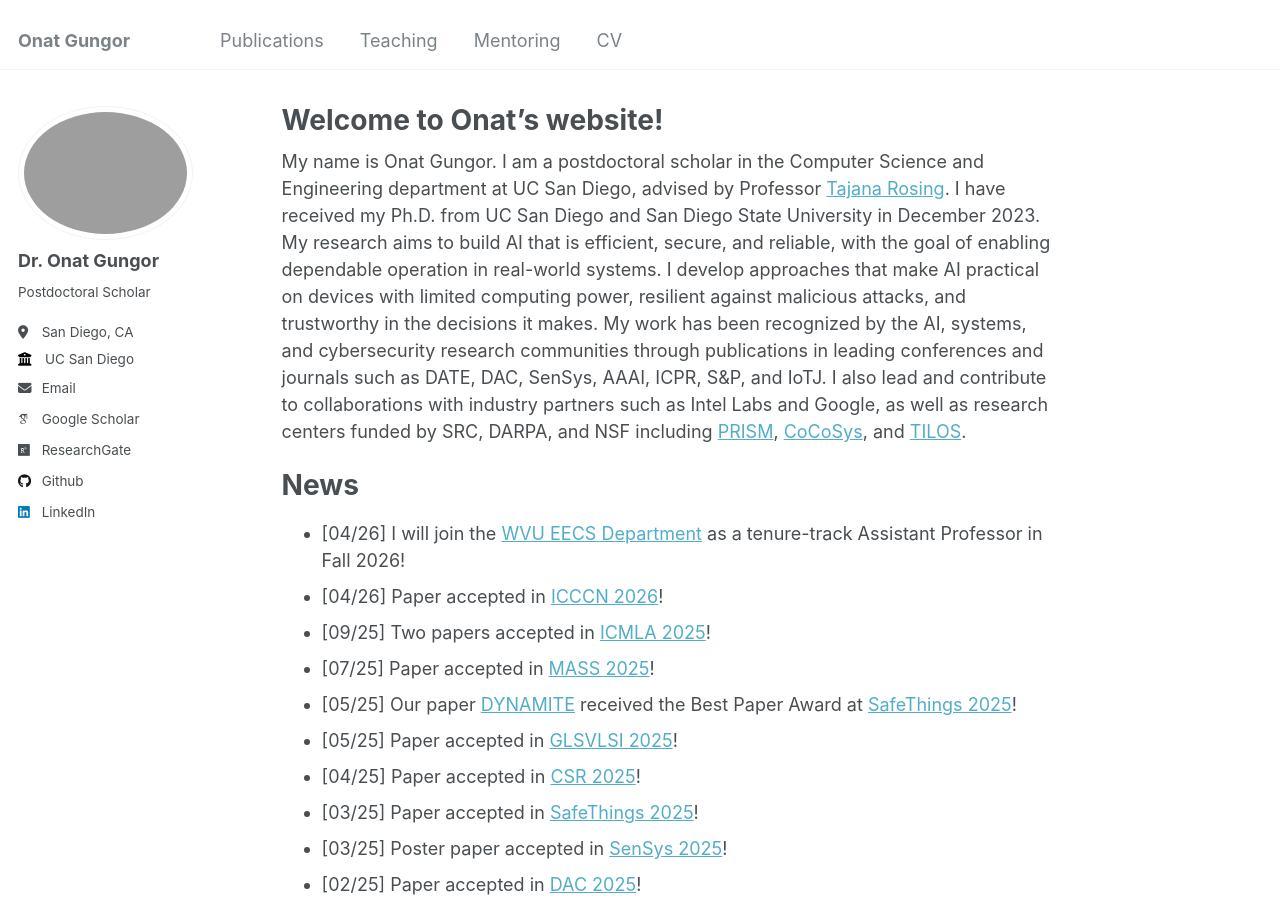
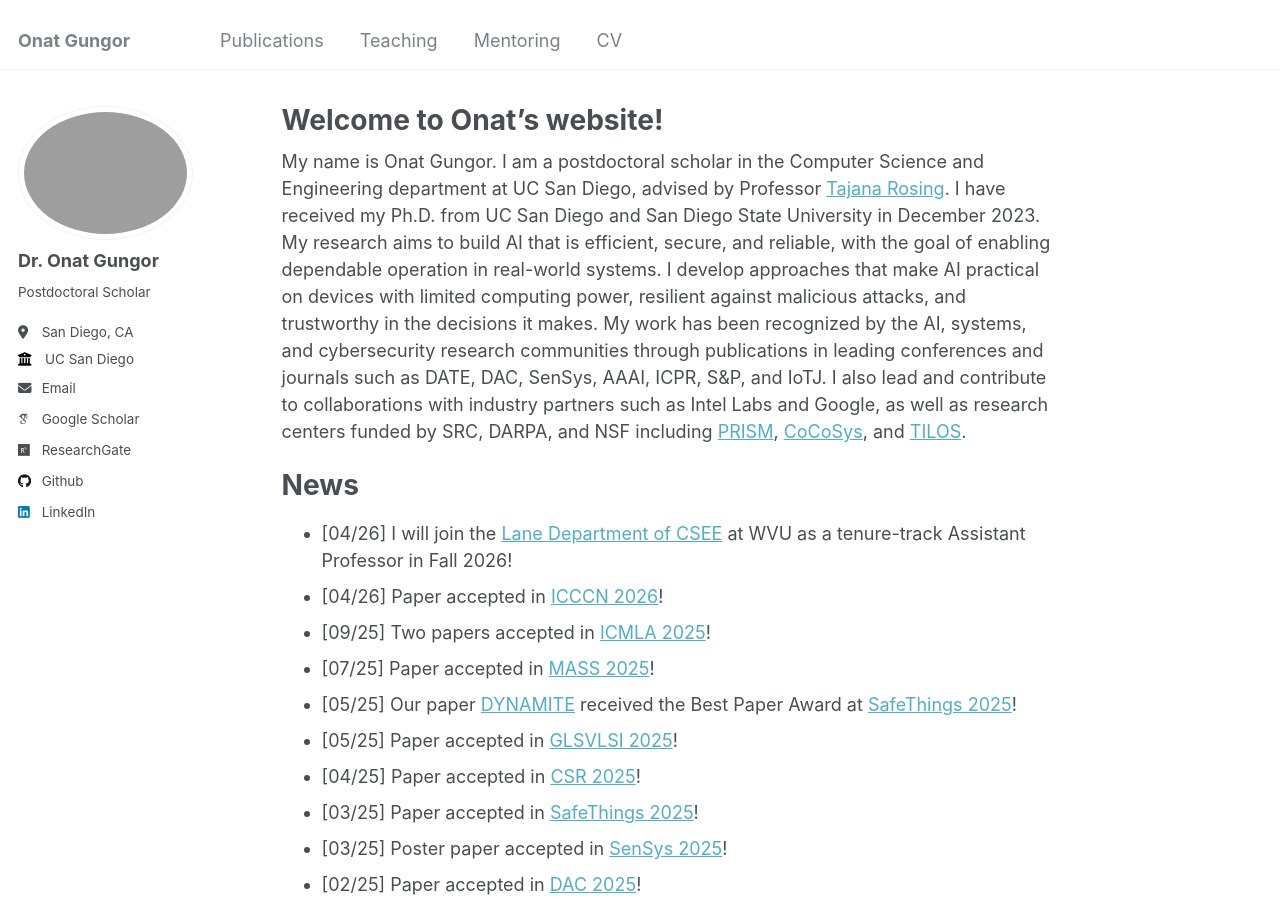
Before and after one commit to onatucsd/onatucsd.github.io, a Jekyll site: the page built from _pages/about.md, in a window 1280 px wide and 900 px high. Built offline with Jekyll 4.4.1, drawn with Linux system fonts in a browser that asks for light colours; some web fonts are replaced.

Commit message:
Update about.md

```diff
--- a/_pages/about.md
+++ b/_pages/about.md
@@ -11,7 +11,7 @@ My name is Onat Gungor. I am a postdoctoral scholar in the Computer Science and
 
 News
 ======
-* [04/26] I will join the [WVU EECS Department](https://lcsee.statler.wvu.edu) as a tenure-track Assistant Professor in Fall 2026!
+* [04/26] I will join the [Lane Department of CSEE](https://lcsee.statler.wvu.edu) at WVU as a tenure-track Assistant Professor in Fall 2026!
 * [04/26] Paper accepted in [ICCCN 2026](http://www.icccn.org/)!
 * [09/25] Two papers accepted in [ICMLA 2025](https://www.icmla-conference.org/icmla25/)!
 * [07/25] Paper accepted in [MASS 2025](https://ieeemass2025.github.io/ieeemass2025/)!
```
